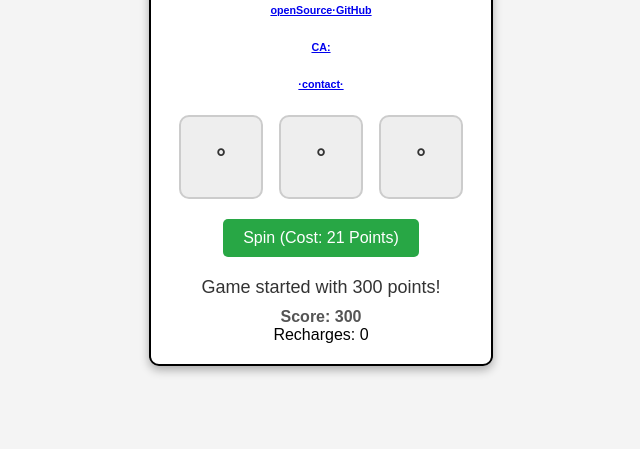
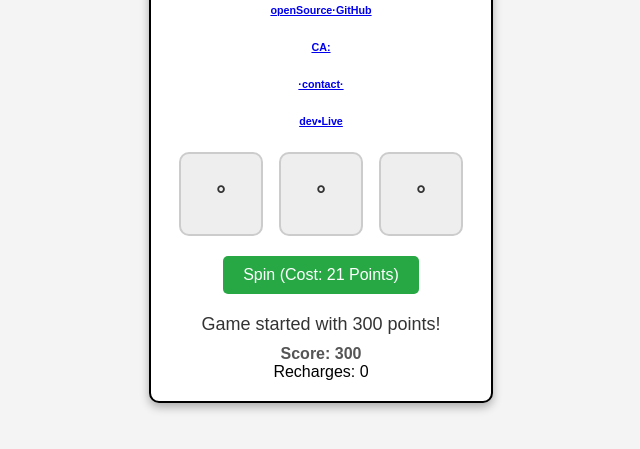
Before and after one commit to spiritorient/SLUT-MACHINE-pro, a plain HTML site: page slut-masina/index.html in a window 1280 px wide. Shown: the part 151-600 px from the top of the page, without its empty margins (319-959 px from the left). Drawn offline with Linux system fonts and the light colour scheme.

Commit message:
devLive STREAMING added ++

```diff
--- a/slut-masina/index.html
+++ b/slut-masina/index.html
@@ -21,6 +21,7 @@
         <h6><a href="https://github.com/spiritorient/SLUT-MACHINE-pro" target="_blank">openSource·GitHub</a></h6>
         <h6><a href="https://github.com/spiritorient/SLUT-MACHINE-pro" target="_blank">CA:</a></h6>
         <h6><a href="mailto:dev@slutmachine.pro">·contact·</a></h6>
+        <h6><a href="https://www.youtube.com/@oldbrickfactory/live" target="_blank">dev•Live</a></h6>
 
         <!-- Reel Container -->
         <div class="reels">
```
